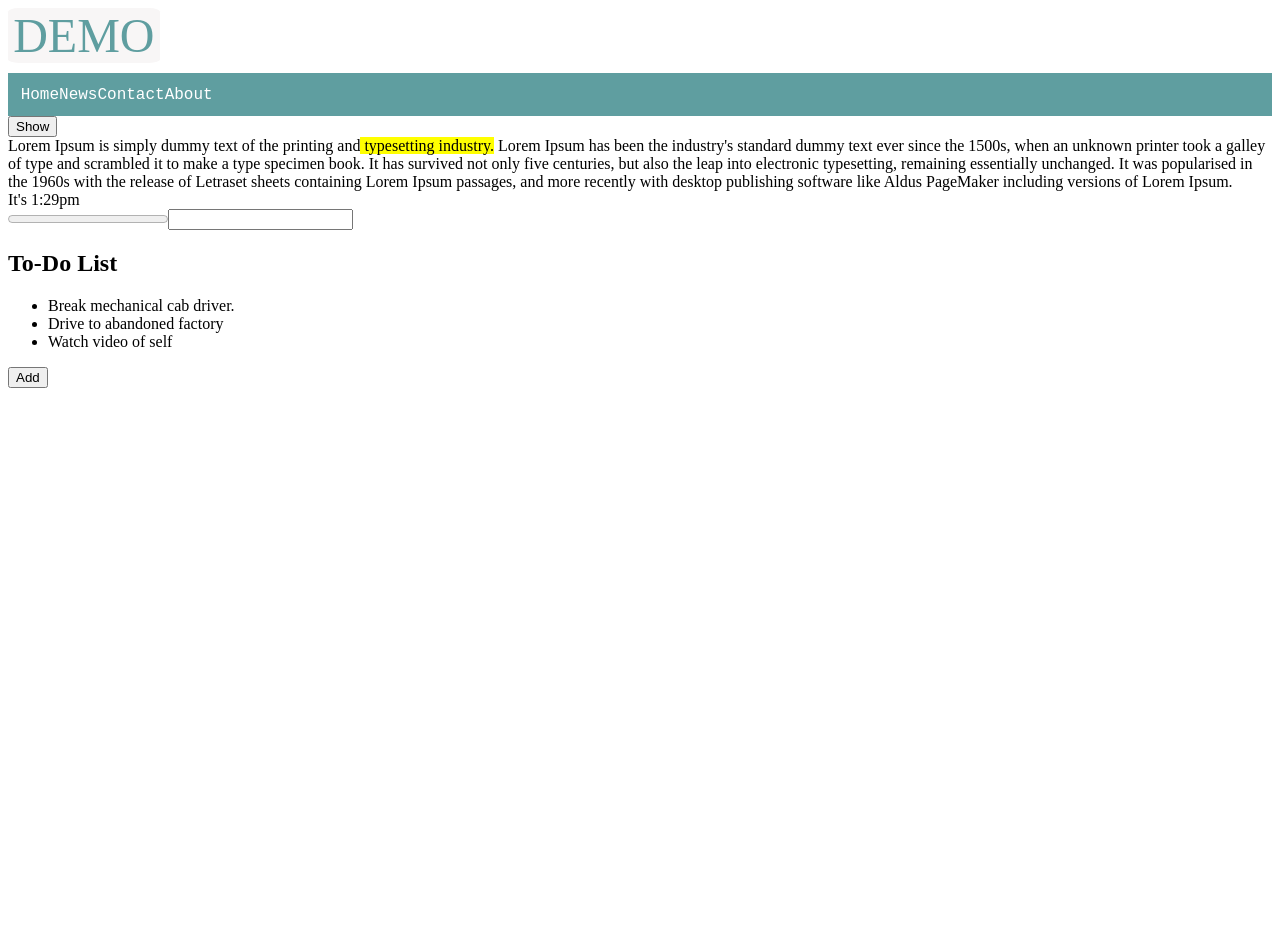
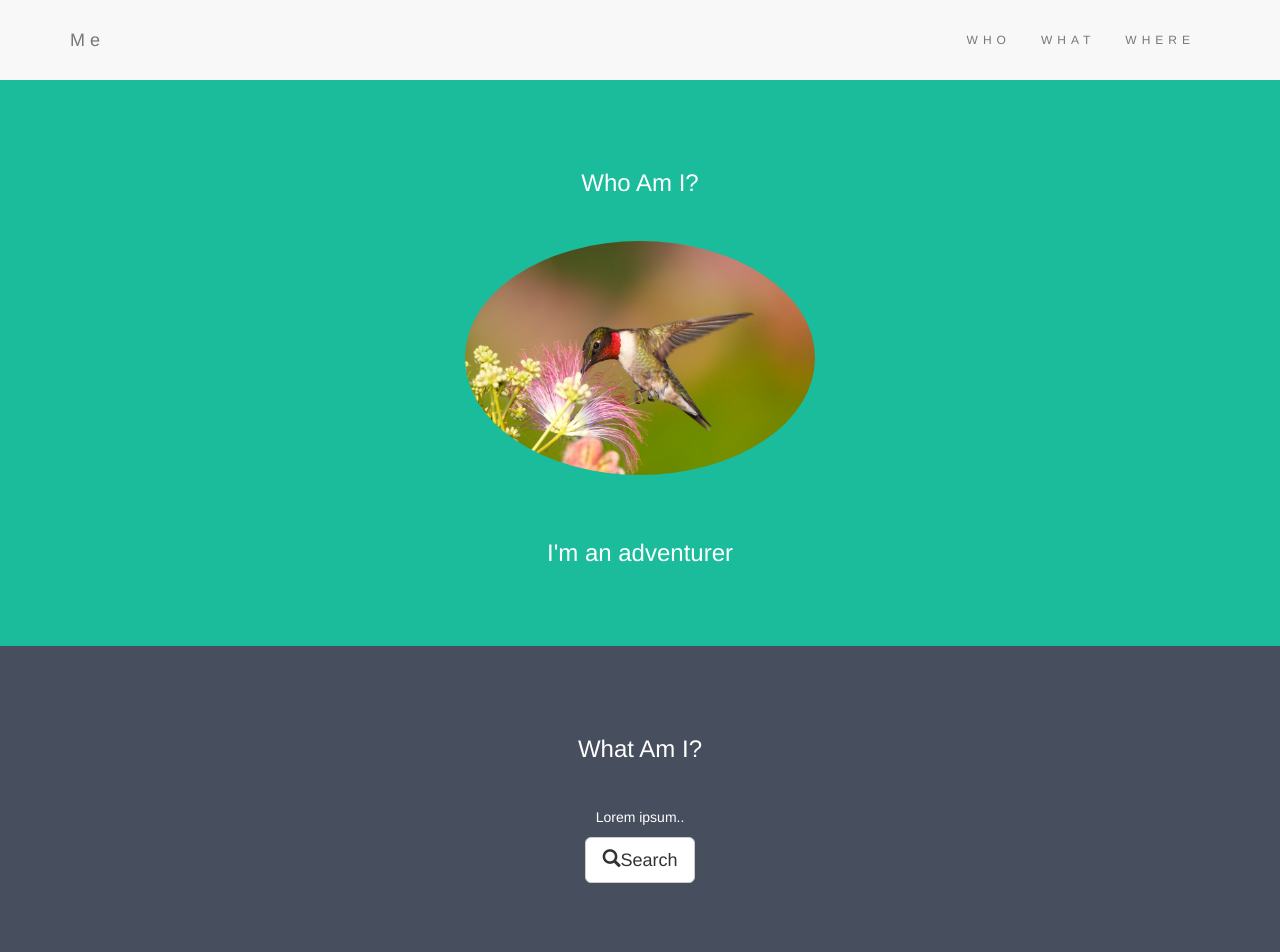
Before and after one commit to Shailja1896/DemoHtml, an Angular app: page / in a window 1280 px wide. Shown: the top 952 px of the page. Before the commit the page ends 800 px from the top, so only its background shows below. Built offline with nearby package versions, Linux system fonts and the light colour scheme.

Commit message:
added design

```diff
--- a/package.json
+++ b/package.json
@@ -21,7 +21,10 @@
     "@angular/platform-browser": "^5.2.0",
     "@angular/platform-browser-dynamic": "^5.2.0",
     "@angular/router": "^5.2.0",
+    "angular-font-awesome": "^3.1.2",
+    "bootstrap": "^3.4.1",
     "core-js": "^2.4.1",
+    "font-awesome": "^4.7.0",
     "rxjs": "^5.5.6",
     "zone.js": "^0.8.19"
   },
--- a/src/app/app.component.css
+++ b/src/app/app.component.css
@@ -1,4 +1,4 @@
-.topnav {
+/* .topnav {
     font-family: 'Courier New';
     background-color: cadetblue;
     padding: 1%;
@@ -17,4 +17,48 @@ nav a {
     border-radius: 7%;
     width: 12%;
     text-align: center;
-}
+} */
+
+.bg-1 {
+    background-color: #1abc9c; /* Green */
+    color: #ffffff;
+  }
+
+/* img {
+    width: 200px;
+    height: 200px;
+  } */
+
+  .bg-2 {
+    background-color: #474e5d; /* Dark Blue */
+    color: #ffffff;
+  }
+  .bg-3 {
+    background-color: #ffffff; /* White */
+    color: #555555;
+  }
+
+  .container-fluid {
+      padding-top: 70px;
+      padding-bottom: 70px;
+  }
+
+  .navbar {
+    padding-top: 15px;
+    padding-bottom: 15px;
+    border: 0;
+    border-radius: 0;
+    margin-bottom: 0;
+    font-size: 12px;
+    letter-spacing: 5px;
+  }
+
+  .navbar-nav li a:hover {
+    color: #1abc9c !important;
+  }
+
+  .bg-4 {
+    background-color: #2f2f2f;
+    color: #ffffff;
+  }
+  .margin {margin-bottom: 45px;}
--- a/src/app/app.component.html
+++ b/src/app/app.component.html
@@ -1,4 +1,4 @@
-<div class="text">DEMO</div>
+<!-- <div class="text">DEMO</div>
 <nav class="topnav">
   <a >Home</a>
   <a>News</a>
@@ -32,4 +32,78 @@
     <li> Watch video of self </li>
   </ul>
   <button (click)="startProgress()"><span *ngIf="!isEditable">Add</span><span *ngIf="isEditable">Done</span></button>
-</div>
+</div> -->
+
+<!DOCTYPE html>
+<html lang="en">
+
+<head>
+  <title>Bootstrap Theme Simply Me</title>
+  <meta charset="utf-8">
+  <meta name="viewport" content="width=device-width, initial-scale=1">
+</head>
+
+<body>
+
+  <nav class="navbar navbar-default">
+    <div class="container">
+      <div class="navbar-header">
+        <button type="button" class="navbar-toggle" data-toggle="collapse" data-target="#myNavbar">
+          <span class="icon-bar"></span>
+          <span class="icon-bar"></span>
+          <span class="icon-bar"></span>
+        </button>
+        <a class="navbar-brand" href="#">Me</a>
+      </div>
+      <div class="collapse navbar-collapse" id="myNavbar">
+        <ul class="nav navbar-nav navbar-right">
+          <li><a href="#">WHO</a></li>
+          <li><a href="#">WHAT</a></li>
+          <li><a href="#">WHERE</a></li>
+        </ul>
+      </div>
+    </div>
+  </nav>
+
+  <div class="container-fluid bg-1 text-center">
+    <h3 class="margin">Who Am I?</h3>
+    <img src="assets/img/bird.jpg" class="img-responsive img-circle margin" style="display:inline" alt="Bird" width="350" height="350" alt="Bird">
+    <h3>I'm an adventurer</h3>
+  </div>
+
+  <div class="container-fluid bg-2 text-center">
+    <h3 class="margin">What Am I?</h3>
+    <p>Lorem ipsum..</p>
+    <a href="#" class="btn btn-default btn-lg">
+      <span class="glyphicon glyphicon-search"></span>Search</a>
+  </div>
+
+  <div class="container-fluid bg-3 text-center">
+    <h3 class="margin">Where To Find Me?</h3>
+    <div class="row">
+      <div class="col-sm-4">
+        <p>Lorem ipsum..</p>
+        <img src="assets/img/bird.jpg" class="img-responsive margin" style="width:100%" alt="Image">
+      </div>
+      <div class="col-sm-4">
+        <p>Lorem ipsum..</p>
+        <img src="assets/img/bird.jpg" class="img-responsive margin" style="width:100%" alt="Image">
+      </div>
+      <div class="col-sm-4">
+        <p>Lorem ipsum..</p>
+        <img src="assets/img/bird.jpg" class="img-responsive margin" style="width:100%" alt="Image">
+      </div>
+    </div>
+  </div>
+  <footer class="container-fluid bg-4 text-center">
+    <p>Shailja Jukariya
+        <a href="https://twitter.com/jukaria_shailja" target="_blank"><i class="fa fa-twitter"></i></a>
+      <a href="https://www.instagram.com/shailja_jukariya" target="_blank"><i class="fa fa-instagram"></i></a>
+      <a href="https://facebook.com/shailja.jukaria" target="_blank"><i class="fa fa-facebook"></i></a>
+      <a href="https://www.linkedin.com/in/" target="_blank"><i class="fa fa-linkedin"></i></a>
+    </p>
+  </footer>
+
+</body>
+
+</html>
--- a/src/styles.css
+++ b/src/styles.css
@@ -1 +1,2 @@
 /* You can add global styles to this file, and also import other style files */
+@import '~bootstrap/dist/css/bootstrap.min.css';
```
Also changed, not shown: .angular-cli.json, src/app/app.module.ts (line endings or trailing spaces), src/assets/img/bird.jpg (added), 1 other file (tests, documents, lock files or other folders).
